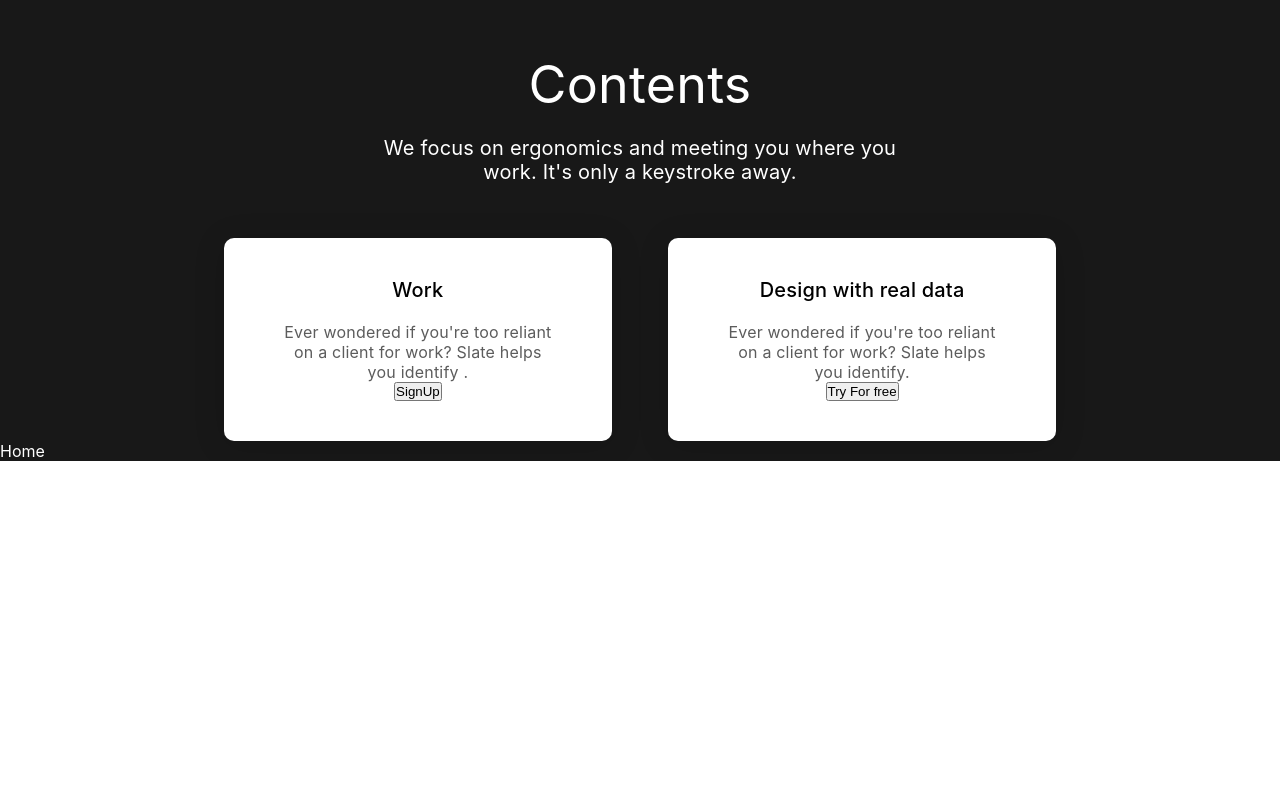
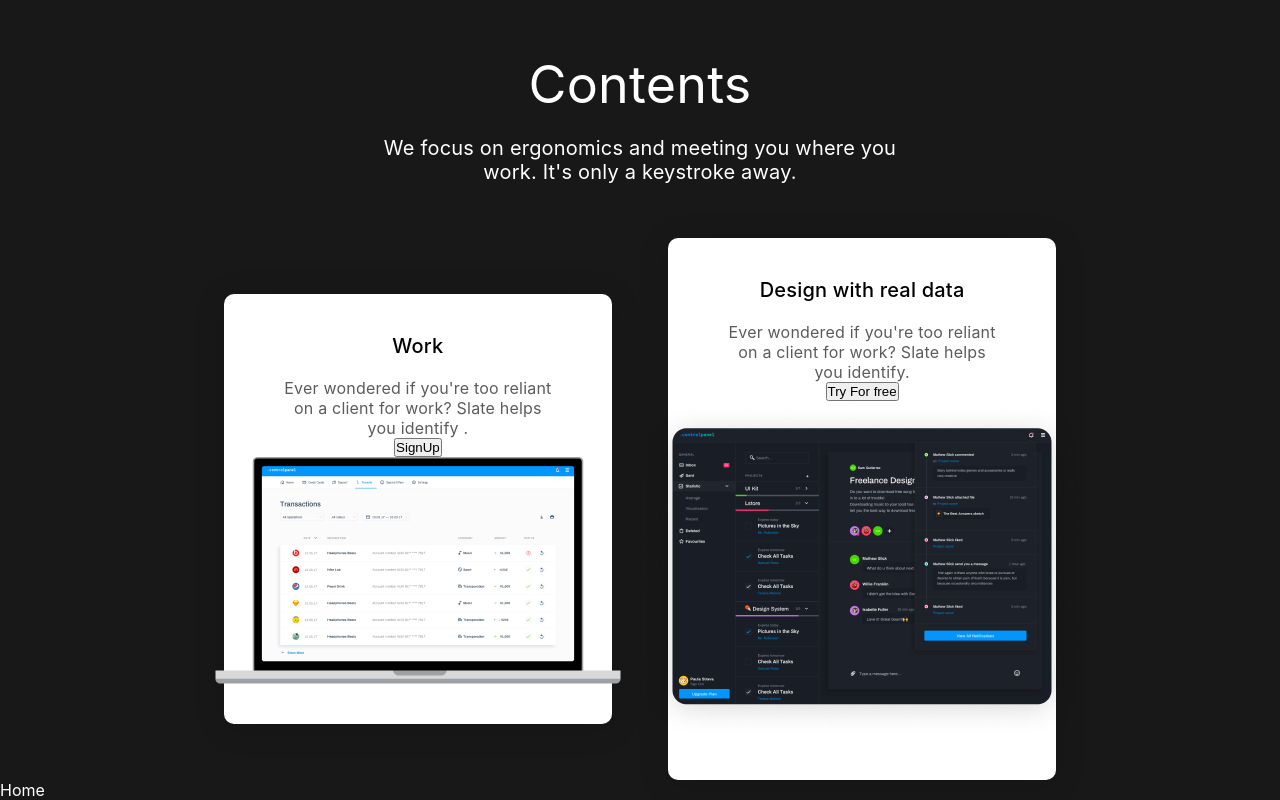
Before and after one commit to TheDa21crj/Landing-Page, a React (Create React App) app: page / in a window 1280 px wide. Shown: the part 2412-3212 px from the top of the page. Before the commit the page ends 2873 px from the top, so only its background shows below. Built offline with nearby package versions, Linux system fonts and the light colour scheme; the HTML template or start-up script is replaced by a standard one.

Commit message:
img added

```diff
--- a/src/Components/Contents.js
+++ b/src/Components/Contents.js
@@ -22,6 +22,7 @@ export default function Contents() {
               helps you identify .
             </p>
             <button>SignUp</button>
+            <img src={imgMac} alt="" />
           </div>
           <div className="ContentRightDiv">
             <p className="CardsDivPTag">Design with real data</p>
@@ -30,6 +31,7 @@ export default function Contents() {
               helps you identify.
             </p>
             <button>Try For free</button>
+            <img src={imgBoard} alt="" />
           </div>
         </div>
       </div>
```
